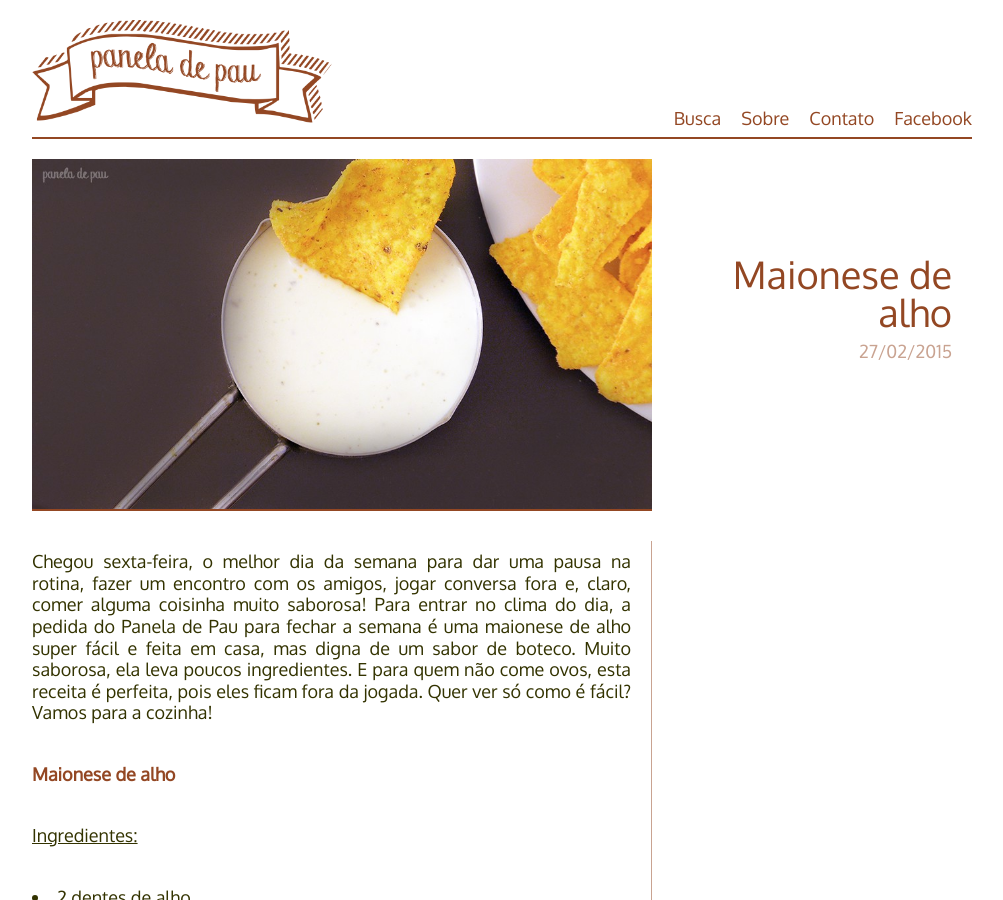
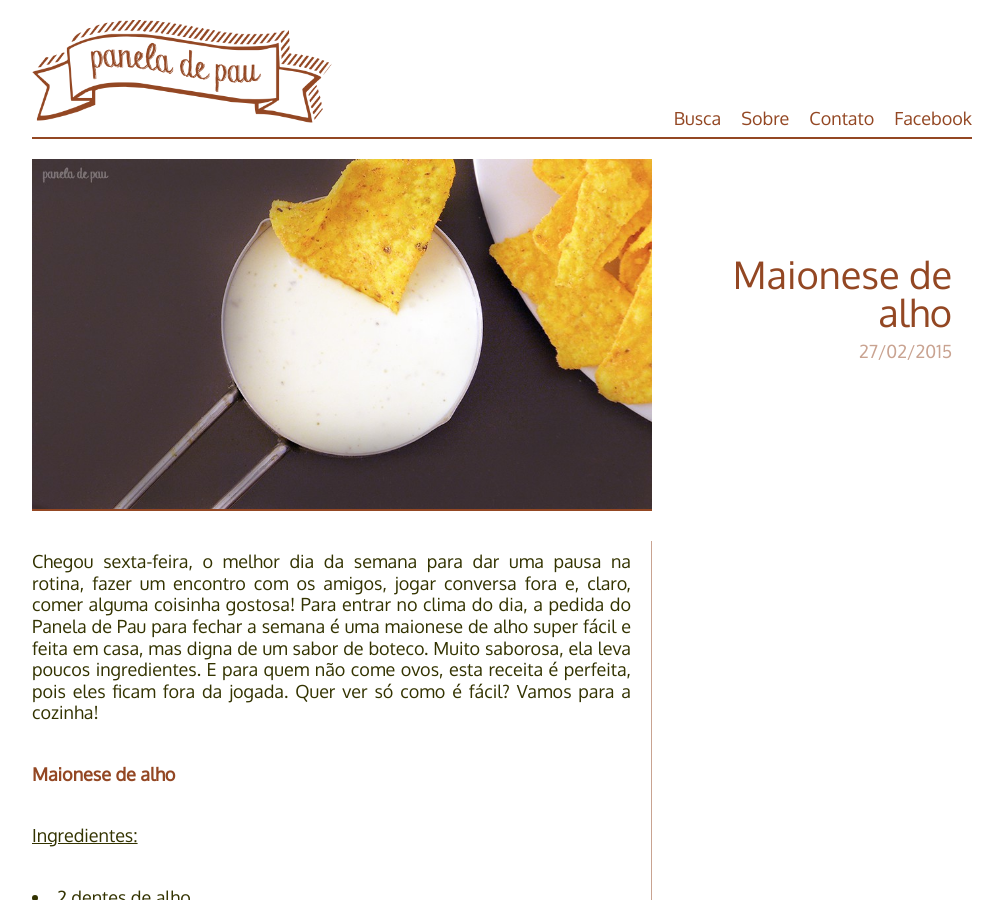
Before and after one commit to PaneladePau/paneladepau-jekyll-blog, a Jekyll site: the page built from _posts/2015-02-27-maionese-de-alho.md, in a window 1280 px wide and 900 px high. Shown: the whole window, without its empty margins (138-1141 px from the left). Built offline with Jekyll 4.4.1, drawn with Linux system fonts in a browser that asks for light colours; nearby versions of some CDN libraries; some web fonts are replaced; Markdown is read by kramdown in place of the engine named in the settings.

Commit message:
“update”

```diff
--- a/_posts/2015-02-27-maionese-de-alho.md
+++ b/_posts/2015-02-27-maionese-de-alho.md
@@ -15,7 +15,7 @@ legendaimg2: Legenda da imagem 2
 [este é um texto com link](https://www.enderecodolink.com)
 {% endcomment %}
 
-Chegou sexta-feira, o melhor dia da semana para dar uma pausa na rotina, fazer um encontro com os amigos, jogar conversa fora e, claro, comer alguma coisinha muito saborosa! Para entrar no clima do dia, a pedida do Panela de Pau para fechar a semana é uma maionese de alho super fácil e feita em casa, mas digna de um sabor de boteco. Muito saborosa, ela leva poucos ingredientes. E para quem não come ovos, esta receita é perfeita, pois eles ficam fora da jogada. Quer ver só como é fácil? Vamos para a cozinha!
+Chegou sexta-feira, o melhor dia da semana para dar uma pausa na rotina, fazer um encontro com os amigos, jogar conversa fora e, claro, comer alguma coisinha gostosa! Para entrar no clima do dia, a pedida do Panela de Pau para fechar a semana é uma maionese de alho super fácil e feita em casa, mas digna de um sabor de boteco. Muito saborosa, ela leva poucos ingredientes. E para quem não come ovos, esta receita é perfeita, pois eles ficam fora da jogada. Quer ver só como é fácil? Vamos para a cozinha!
 
 **Maionese de alho**
 
```
